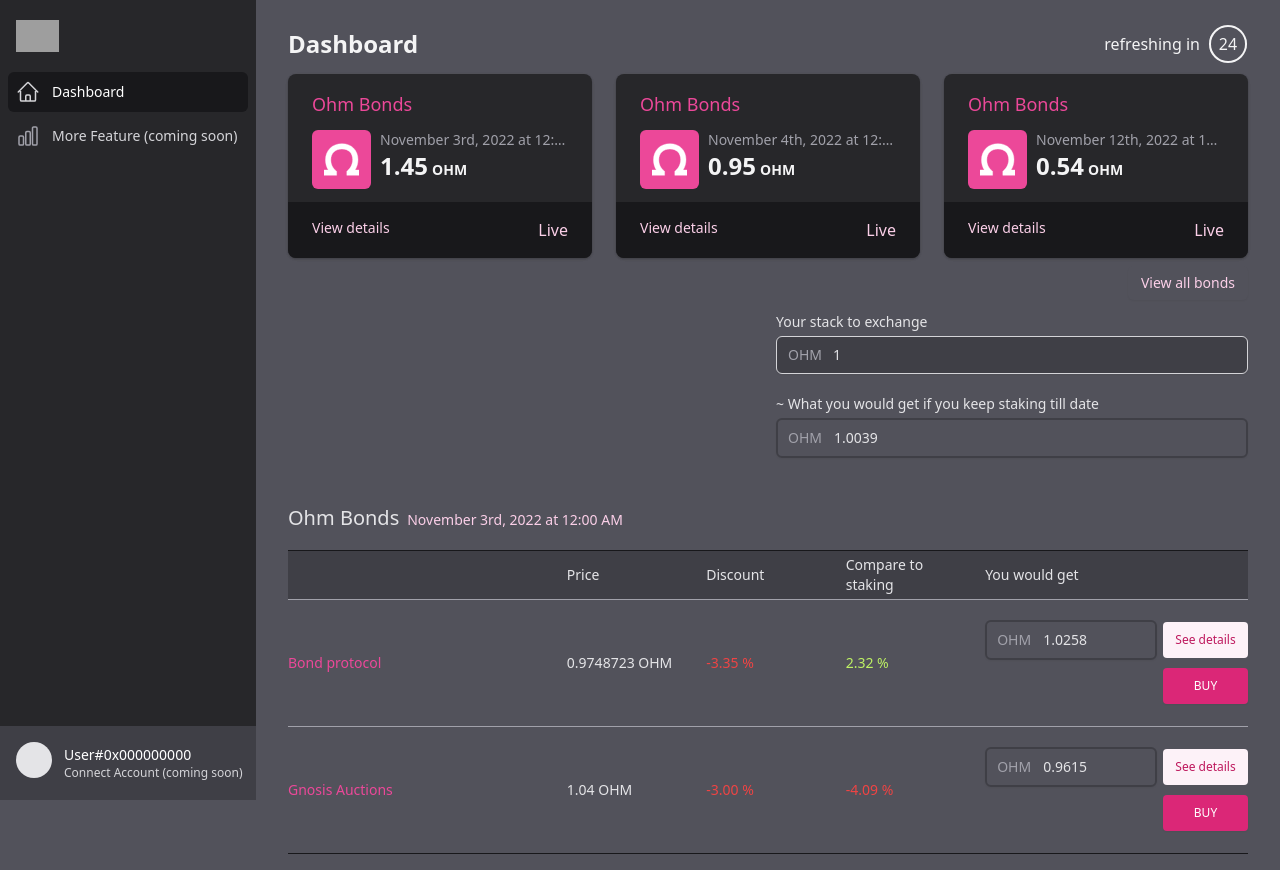
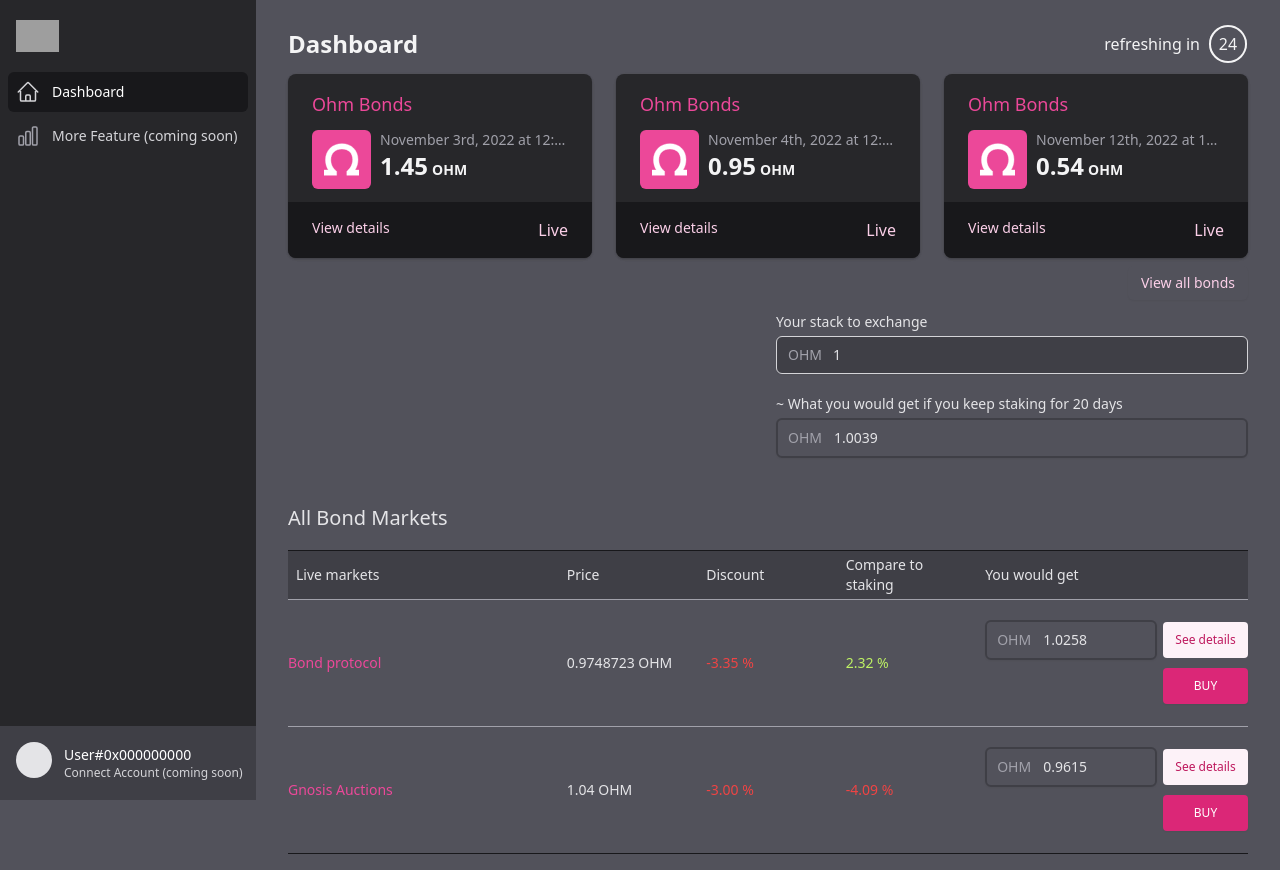
Before and after one commit to laurianek/ohmie-dashboard, a React (Vite) app: page / in a window 1280 px wide. Shown: the top 870 px of the page. Built offline with nearby package versions, Linux system fonts and the light colour scheme; grey boxes are pictures that could not be loaded.

Commit message:
MVP - looking very ready - still a few things before backend wired-up next - live market, secondary market + empty state

```diff
--- a/src/App.jsx
+++ b/src/App.jsx
@@ -7,11 +7,14 @@ import YourStake from './components/YourStake.jsx';
 import BondDisplay from './components/BondDisplay';
 import { PlainButton } from './components/Buttons.jsx';
 
-import data from './assets/sample-data.js';
-
 function App() {
-  const { currentBondId, shownBonds, getBondCardClassName, toggleShownBonds } =
-    useStore();
+  const {
+    currentBondId,
+    shownBonds,
+    getBondCardClassName,
+    toggleShownBonds,
+    data,
+  } = useStore();
 
   return (
     <Dashboard>
--- a/src/components/BondDisplay/BondDisplay.jsx
+++ b/src/components/BondDisplay/BondDisplay.jsx
@@ -1,5 +1,5 @@
 import React, { useState } from 'react';
-import { format, formatDistance } from 'date-fns';
+import { format } from 'date-fns';
 import { Transition } from '@headlessui/react';
 import {
   classNames,
@@ -7,8 +7,8 @@ import {
   calculate_percent_return_bond_vs_staking,
   getIntervalFromNow,
   numberWithCommas,
+  getFormatIntervalFromNow,
 } from '../../util';
-import data from '../../assets/sample-data.js';
 import notificationOptions from './NotificationOptions.js';
 
 import { PrimaryButton, SecondaryButton } from '../Buttons.jsx';
@@ -20,13 +20,16 @@ import NotifyDropDown from './NotifyDropDown.jsx';
 import { useStore } from '../../store.jsx';
 
 export default function BondDisplay() {
-  const { userStack } = useStore();
-  const currentBond = Object.values(data.bonds)[0];
-  const [nOptions, setnOptions] = useState(notificationOptions[0].text);
+  const { userStack, currentBond, data } = useStore();
+  const [options, setOptions] = useState(notificationOptions[0].text);
   const [seeDetails, setSeeDetails] = useState({});
+  const aBond = currentBond || Object.values(data.bonds)[0];
+  const subTitle = currentBond
+    ? format(new Date(currentBond.expiry_timestamp * 1000), 'PPPp')
+    : '';
 
   const dayDiff = getIntervalFromNow({
-    timestamp: currentBond.expiry_timestamp,
+    timestamp: aBond.expiry_timestamp,
   });
   const toggleSeeDetails = (key) => () =>
     setSeeDetails((state) => ({ ...state, [key]: !state[key] }));
@@ -34,19 +37,20 @@ export default function BondDisplay() {
   return (
     <>
       <Header
-        title={currentBond.display_name}
-        subTitle={format(new Date(currentBond.expiry_timestamp * 1000), 'PPPp')}
+        title={currentBond ? currentBond.display_name : 'All Bond Markets'}
+        subTitle={subTitle}
       />
 
       <div className="mt-5 border-y border-lisbon-900">
         <div className="sm:divide-y sm:divide-lisbon-400">
           <HeaderRow>
+            <Cell className="pl-2">Live markets</Cell>
             <Cell className="sm:col-start-3">Price</Cell>
             <Cell>Discount</Cell>
             <Cell>Compare to staking</Cell>
             <Cell>You would get</Cell>
           </HeaderRow>
-          {currentBond.live_markets.map((market, index) => {
+          {aBond.live_markets.map((market, index) => {
             const bondReturn = calculate_bond_return(userStack, market.price);
             const _1BondReturn = calculate_bond_return(1, market.price);
             const comparisonPercent = calculate_percent_return_bond_vs_staking(
@@ -123,12 +127,12 @@ export default function BondDisplay() {
                             { label, value, className = 'text-parisII-50' },
                             i
                           ) => (
-                            <div key={`${label}-${i}`}>
+                            <div key={`${label}-${i}`} className="">
                               <div className="mt-1 flex items-baseline justify-between md:block lg:flex">
                                 <div
                                   className={classNames(
                                     className,
-                                    'flex items-baseline text-xl font-semibold'
+                                    'flex items-baseline text-lg sm:text-xl font-semibold truncate'
                                   )}
                                 >
                                   {value}
@@ -139,7 +143,7 @@ export default function BondDisplay() {
                           )
                         )}
                       </div>
-                      <div className="mt-6 flex w-full gap-4">
+                      <div className="mt-6 flex w-full gap-4 items-start sm:items-stretch">
                         <PrimaryButton size="md" className="min-w-[120px]">
                           <div>
                             Notify me <br />
@@ -148,8 +152,8 @@ export default function BondDisplay() {
                         </PrimaryButton>
 
                         <NotifyDropDown
-                          value={nOptions}
-                          onChange={(v) => setnOptions(v)}
+                          value={options}
+                          onChange={(v) => setOptions(v)}
                         />
                       </div>
                     </div>
@@ -175,7 +179,7 @@ function getExtraStats(market, userStack = 0, userPL = 0) {
     max_bondable_single_tx,
   } = market;
   const base = [
-    { label: 'Price', value: `${price} ${currency}` },
+    { label: 'Price', value: `${Number(price).toFixed(2)} ${currency}` },
     {
       label: 'Back for every 1 OHM you put in',
       value: `${numberWithCommas(userStack.toFixed(4))}`,
@@ -208,10 +212,7 @@ function getExtraStats(market, userStack = 0, userPL = 0) {
     { label: 'Min. sale price', value: numberWithCommas(min_sale_price) },
     {
       label: 'Gnosis option ending',
-      value: formatDistance(new Date(end_timestamp * 1000), new Date(), {
-        includeSeconds: true,
-        addSuffix: true,
-      }),
+      value: getFormatIntervalFromNow({ timestamp: end_timestamp }),
     },
   ]);
 }
--- a/src/components/YourStake.jsx
+++ b/src/components/YourStake.jsx
@@ -1,15 +1,26 @@
 import React, { useState, useEffect, useRef } from 'react';
-import { calculate_rebase_for_x_days } from '../util/index.js';
+import {
+  calculate_rebase_for_x_days,
+  getIntervalFromNow,
+  getFormatIntervalFromNow,
+  numberWithCommas,
+} from '../util/index.js';
 import { useStore } from '../store.jsx';
 
 const shortTime = 500;
 
 export default function YourStake() {
-  const { userStack, setUserStack } = useStore();
+  const { userStack, setUserStack, currentBond } = useStore();
   const [value, setValue] = useState(userStack);
   const timeoutRef = useRef({ index: undefined });
   const handleChange = (e) => setValue(e.target.value);
-  const rebases = calculate_rebase_for_x_days(userStack, 20);
+
+  const dayDiff = currentBond
+    ? getIntervalFromNow({
+        timestamp: currentBond.expiry_timestamp,
+      })
+    : { days: 20 };
+  const rebases = calculate_rebase_for_x_days(userStack, dayDiff.days);
 
   useEffect(() => {
     if (userStack !== value) {
@@ -44,14 +55,18 @@ export default function YourStake() {
           />
         </div>
         <div className="block text-sm font-medium mt-5">
-          ~ What you would get if you keep staking till {'date'}
+          {currentBond
+            ? `~ What you would get ${getFormatIntervalFromNow({
+                timestamp: currentBond.expiry_timestamp,
+              })} if you keep staking`
+            : `~ What you would get if you keep staking for ${dayDiff.days} days`}
         </div>
         <div className="relative mt-1 rounded-md shadow-sm">
           <div className="pointer-events-none absolute inset-y-0 left-0 flex items-center pl-3">
             <span className="text-lisbon-400 sm:text-sm">OHM</span>
           </div>
           <div className="block w-full sm:text-sm rounded-md border-lisbon-700 border-2 bg-lisbon-600 pl-14 pr-1 py-2">
-            {Number(rebases).toFixed(4)}
+            {numberWithCommas(rebases.toFixed(4))}
           </div>
         </div>
       </div>
--- a/src/store.jsx
+++ b/src/store.jsx
@@ -1,4 +1,5 @@
 import React, { useState, useContext, createContext } from 'react';
+import initialData from './assets/sample-data.js';
 
 const StoreContext = createContext(null);
 StoreContext.displayName = 'StoreContext';
@@ -8,21 +9,23 @@ export const ALL = 'all';
 export const ONE = 'one';
 
 export function useStoreTopLevel() {
+  const [data, setData] = useState(initialData);
   const [currentBondId, setCurrentBond] = useState(undefined);
   const [shownBonds, setShownBonds] = useState(PARTIAL);
   const [userStack, setUserStack] = useState(1);
+  const currentBond = currentBondId ? data.bonds[currentBondId] : undefined;
 
   const changeCurrentBond = (bondId) => {
     setShownBonds((v) => {
       setCurrentBond(bondId);
-      if (v === ONE && !bondId) return PARTIAL;
-      if (v === PARTIAL && bondId) return ONE;
+      if ((v === ONE || v === PARTIAL) && !bondId) return PARTIAL;
+      if (v === PARTIAL && bondId) return PARTIAL;
       return ALL;
     });
   };
   const getBondCardClassName = (i, isActive) => {
     if (shownBonds === ALL) return '';
-    if (shownBonds === ONE && isActive) return '';
+    if (shownBonds === PARTIAL && isActive) return '';
     if (shownBonds === PARTIAL && i < 2) return '';
     if (shownBonds === PARTIAL && i < 3) return 'hidden lg:block';
     return 'hidden';
@@ -31,20 +34,23 @@ export function useStoreTopLevel() {
   const toggleShownBonds = () =>
     currentBondId
       ? shownBonds === ALL
-        ? setShownBonds(ONE)
+        ? setShownBonds(PARTIAL)
         : setShownBonds(ALL)
       : shownBonds === ALL
       ? setShownBonds(PARTIAL)
       : setShownBonds(ALL);
 
   return {
+    data,
     currentBondId,
+    currentBond,
     shownBonds,
     userStack,
     changeCurrentBond,
     getBondCardClassName,
     toggleShownBonds,
     setUserStack,
+    setData,
   };
 }
 
--- a/src/util/index.js
+++ b/src/util/index.js
@@ -1,5 +1,5 @@
 import { rebaseRate } from '../constants/index.js';
-import { intervalToDuration } from 'date-fns';
+import { formatDistance, intervalToDuration } from 'date-fns';
 
 export function classNames(...classes) {
   return classes.filter(Boolean).join(' ');
@@ -33,6 +33,13 @@ export function getIntervalFromNow({ timestamp, date }) {
   });
 }
 
+export function getFormatIntervalFromNow({ timestamp, date }) {
+  return formatDistance(date || new Date(timestamp * 1000), new Date(), {
+    includeSeconds: true,
+    addSuffix: true,
+  });
+}
+
 export function numberWithCommas(x) {
   var parts = x.toString().split('.');
   parts[0] = parts[0].replace(/\B(?=(\d{3})+(?!\d))/g, ',');
```
